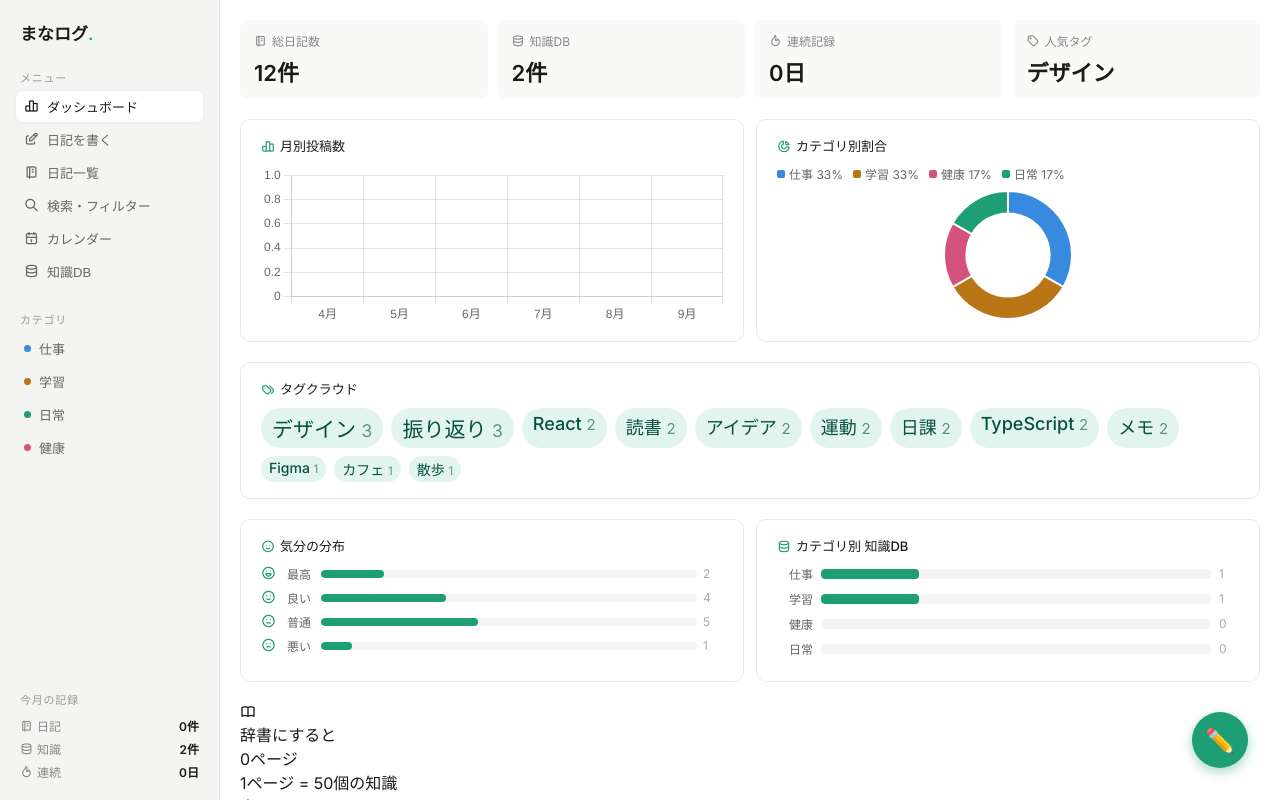
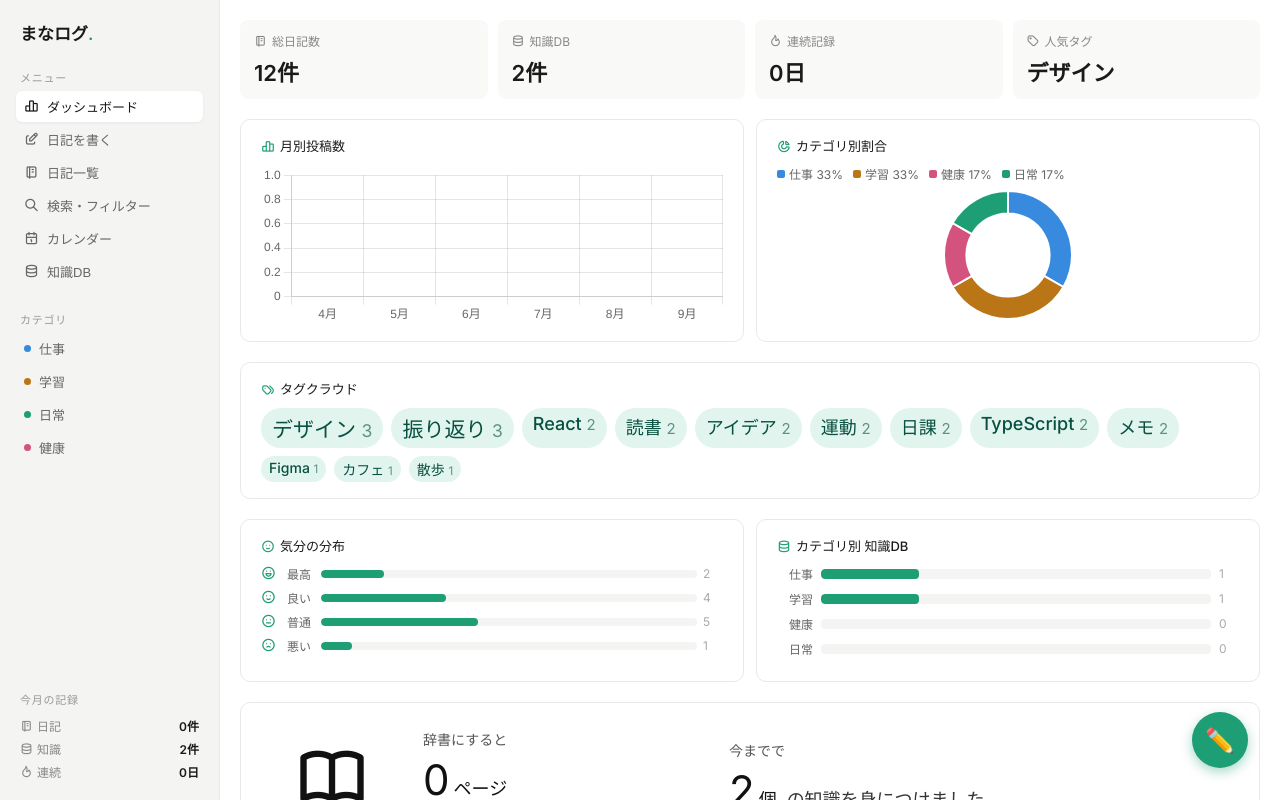
Before and after one commit to Shirayaki/noto-diary-app, a React (Create React App) app: page / in a window 1280 px wide. Built offline with nearby package versions, Linux system fonts and the light colour scheme.

Commit message:
Refactor DictionaryCard styles with new class names

```diff
--- a/src/components/DictionaryCard.css
+++ b/src/components/DictionaryCard.css
@@ -1,100 +1,197 @@
-.dictionary-card {
+/* =========================
+   Dictionary Card
+   ========================= */
+
+.dict-card {
   width: 100%;
-  padding: 28px;
+  min-height: 150px;
+
+  box-sizing: border-box;
+
   background: #ffffff;
-  border-radius: 20px;
-  box-sizing: border-box;
-  cursor: pointer;
-  transition: transform 0.2s ease, box-shadow 0.2s ease;
-  box-shadow: 0 4px 16px rgba(0, 0, 0, 0.06);
+  border: 1px solid #e8e8e5;
+  border-radius: 10px;
+
+  padding: 28px 36px;
+
+  display: flex;
+  align-items: center;
+
+  gap: 36px;
 }
 
-.dictionary-card:hover {
-  transform: translateY(-2px);
-  box-shadow: 0 8px 24px rgba(0, 0, 0, 0.1);
+
+/* =========================
+   Book Icon
+   ========================= */
+
+.dict-book-icon {
+  width: 110px;
+
+  display: flex;
+  align-items: center;
+  justify-content: center;
+
+  flex-shrink: 0;
 }
 
-.dictionary-card-header {
-  margin-bottom: 12px;
+.dict-book-icon i {
+  font-size: 76px;
+  font-weight: 400;
+
+  color: #111111;
 }
 
-.dictionary-card-title {
-  font-size: 16px;
-  color: #666;
-  font-weight: 500;
+
+/* =========================
+   Common Label
+   ========================= */
+
+.dict-label {
+  font-size: 14px;
+  color: #555555;
+
+  margin-bottom: 8px;
 }
 
-.dictionary-card-main {
+
+/* =========================
+   Page Section
+   ========================= */
+
+.dict-page-section {
+  min-width: 250px;
+}
+
+.dict-page-value {
+  font-size: 42px;
+  line-height: 1.1;
+
+  font-weight: 400;
+
+  color: #111111;
+
+  white-space: nowrap;
+}
+
+.dict-page-value span {
+  font-size: 18px;
+  margin-left: 4px;
+}
+
+
+/* =========================
+   Knowledge Section
+   ========================= */
+
+.dict-knowledge-section {
   display: flex;
   align-items: baseline;
-  gap: 8px;
-  margin-bottom: 24px;
+  flex-wrap: wrap;
+
+  column-gap: 10px;
+  row-gap: 0;
+
+  padding-left: 20px;
 }
 
-.dictionary-card-number {
-  font-size: 52px;
-  line-height: 1;
-  font-weight: 700;
-  color: #222;
+.dict-knowledge-section .dict-label {
+  width: 100%;
+  margin-bottom: 8px;
 }
 
-.dictionary-card-unit {
-  font-size: 18px;
-  color: #555;
+.dict-knowledge-value {
+  font-size: 42px;
+  line-height: 1.1;
+
+  font-weight: 400;
+
+  color: #111111;
+
+  white-space: nowrap;
 }
 
-.dictionary-card-info {
-  display: flex;
-  gap: 32px;
-  margin-bottom: 24px;
+.dict-knowledge-value span {
+  font-size: 18px;
+  margin-left: 4px;
 }
 
-.dictionary-card-stat {
-  display: flex;
-  flex-direction: column;
-  gap: 4px;
+.dict-knowledge-message {
+  font-size: 18px;
+  color: #333333;
+
+  white-space: nowrap;
 }
 
-.stat-label {
-  font-size: 12px;
-  color: #888;
+
+/* =========================
+   Small Description
+   ========================= */
+
+.dict-sub-text {
+  margin-top: 6px;
+
+  font-size: 11px;
+  color: #999999;
 }
 
-.stat-value {
-  font-size: 18px;
-  font-weight: 600;
-  color: #333;
+
+/* =========================
+   Responsive
+   ========================= */
+
+@media (max-width: 768px) {
+  .dict-card {
+    padding: 24px;
+    gap: 24px;
   }
 
-.dictionary-card-progress {
-  margin-bottom: 18px;
+  .dict-book-icon {
+    width: 80px;
   }
 
-.progress-label {
-  display: flex;
-  justify-content: space-between;
-  margin-bottom: 8px;
-  font-size: 12px;
-  color: #777;
+  .dict-book-icon i {
+    font-size: 60px;
   }
 
-.progress-bar {
-  width: 100%;
-  height: 8px;
-  background: #eeeeee;
-  border-radius: 999px;
-  overflow: hidden;
+  .dict-page-value,
+  .dict-knowledge-value {
+    font-size: 34px;
   }
 
-.progress-fill {
-  height: 100%;
-  background: #555;
-  border-radius: 999px;
-  transition: width 0.3s ease;
+  .dict-knowledge-message {
+    font-size: 15px;
+  }
 }
 
-.dictionary-card-note {
-  margin: 0;
-  font-size: 11px;
-  color: #999;
+
+@media (max-width: 560px) {
+  .dict-card {
+    padding: 20px;
+
+    flex-wrap: wrap;
+    gap: 20px;
   }
+
+  .dict-book-icon {
+    width: 60px;
+  }
+
+  .dict-book-icon i {
+    font-size: 48px;
+  }
+
+  .dict-page-section {
+    min-width: 0;
+  }
+
+  .dict-page-value,
+  .dict-knowledge-value {
+    font-size: 30px;
+  }
+
+  .dict-knowledge-section {
+    padding-left: 0;
+    width: 100%;
+  }
+}
```
Lines whose indentation alone changed are shown as unchanged.
